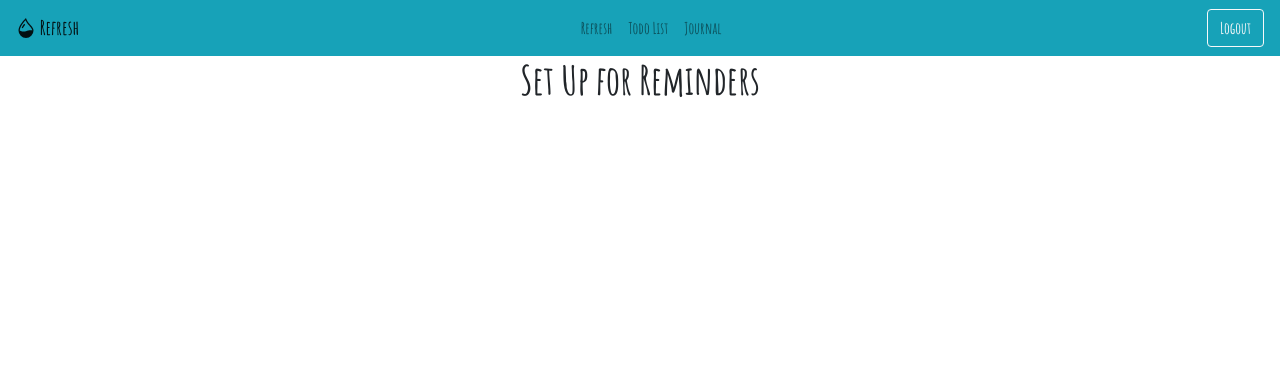
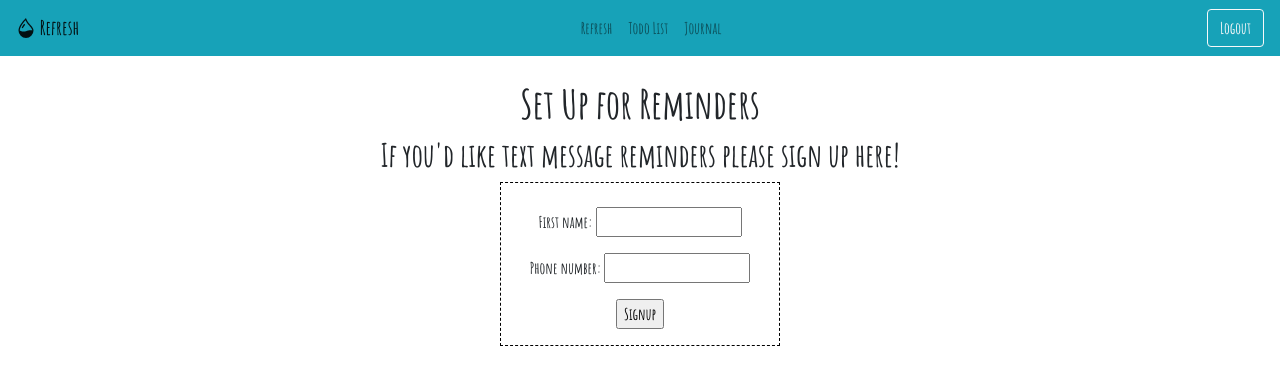
Before and after one commit to ashleykwan8/HBproject-planner, a Flask app: page /refresh in a window 1280 px wide. Shown: the top 385 px of the page. Run offline with Flask 2, Linux system fonts and the light colour scheme; some libraries are stand-ins or nearby versions.

Commit message:
redid Users db and added first name and phone number

```diff
--- a/model.py
+++ b/model.py
@@ -14,8 +14,8 @@ class User(db.Model):
                         primary_key=True)
     username = db.Column(db.String, unique=True)
     password = db.Column(db.String)
-    # first_name = db.Column(db.String)
-    # last_name = db.Column(db.String)
+    first_name = db.Column(db.String)
+    phone_num = db.Column(db.Integer)
 
     logins = db.relationship('Login', backref='login_user')
     lists = db.relationship('NewList', backref='newlist_user')
--- a/static/style.css
+++ b/static/style.css
@@ -25,3 +25,11 @@ ul, ol {
 .flash-msg{
     color:deeppink
 }
+.sign-up{
+    border: 1px solid black;
+    border-style: dashed;
+    margin-left: 500px;
+    margin-right: 500px;
+
+
+}
--- a/templates/refresh.html
+++ b/templates/refresh.html
@@ -42,7 +42,24 @@
             </form>
         </div>
 </nav>
+<br>
 <h1>Set Up for Reminders</h1>
+<h2>If you'd like text message reminders please sign up here!</h2>
+<div class="sign-up">
+    <br>
+    <form action="/users" method="POST">
+        <p>
+        First name: <input class="first_name" type="text" name="first_name">
+        </p>
+        <p>
+        Phone number: <input class="phone_num" type="password" name="phone_num">
+        </p>
+        <p>
+        <input type="submit" value="Signup">
+        </p>
+    </form>
+</div>
+
 
 <!-- <h1>Quick Refresh</h1>
 <h3>I Am Grateful For</h3>
```
Also changed, not shown: crud.py (+14 -0 lines), 1 other file.
